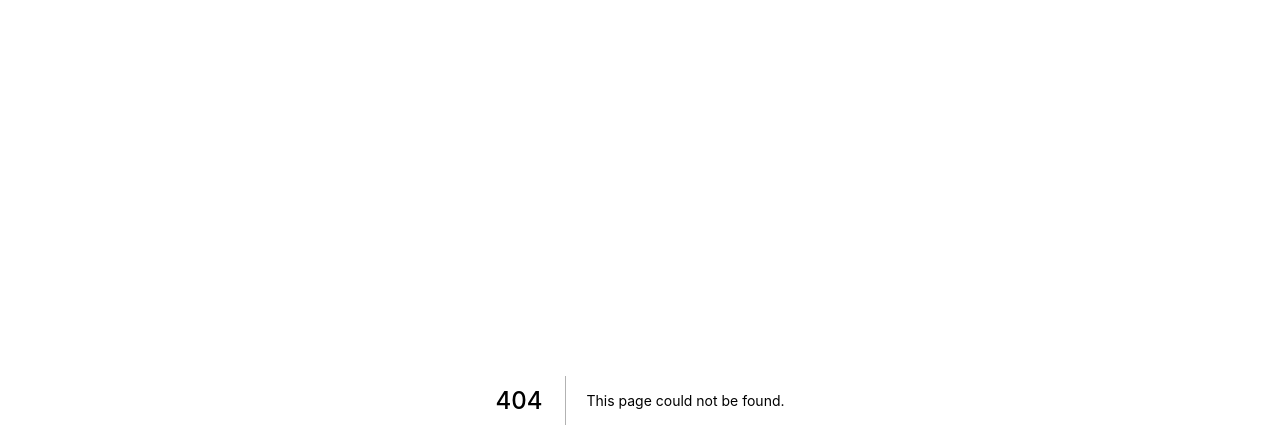
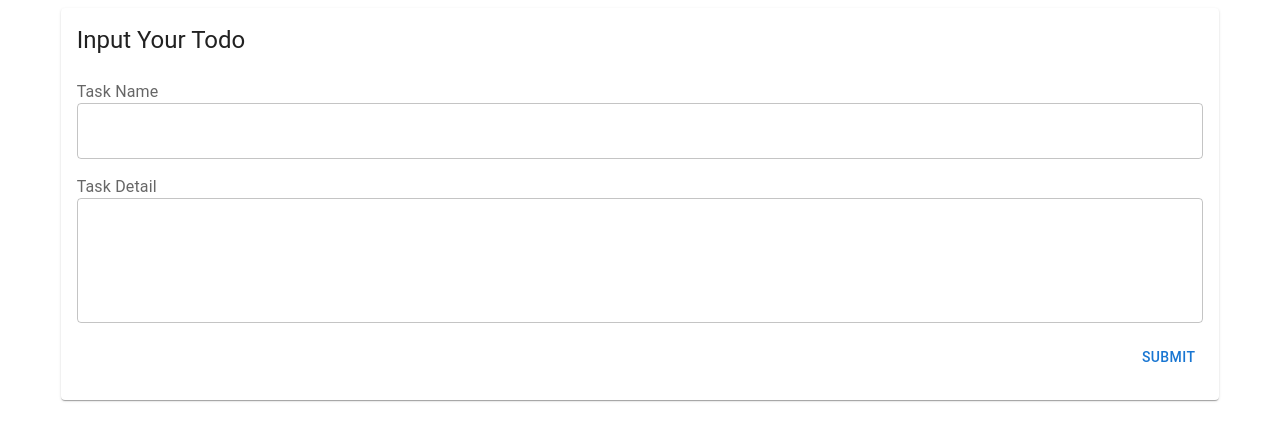
Before and after one commit to sonarAIT/react-todolist, a Next.js app: page /TodoInput in a window 1280 px wide. Before the commit this address had no page. Shown: the top 448 px of the page. Built offline with nearby package versions, Linux system fonts and the light colour scheme.

Commit message:
feat: TodoInput ui

```diff
--- /dev/null
+++ b/pages/TodoInput.tsx
@@ -0,0 +1,63 @@
+import type { NextComponentType } from "next";
+import Grid from "@mui/material/Grid";
+import Card from "@mui/material/Card";
+import CardContent from "@mui/material/CardContent";
+import Typography from "@mui/material/Typography";
+import InputLabel from "@mui/material/InputLabel";
+import TextField from "@mui/material/TextField";
+import Button from "@mui/material/Button";
+
+const TodoInput: NextComponentType = () => {
+    return (
+        <Grid container justifyContent="center">
+            <Grid item xs={11}>
+                <Card>
+                    <CardContent>
+                        <Grid container rowSpacing={2}>
+                            <Grid item xs={12}>
+                                <Typography
+                                    gutterBottom
+                                    variant="h5"
+                                    component="div"
+                                >
+                                    Input Your Todo
+                                </Typography>
+                            </Grid>
+
+                            <Grid item xs={12}>
+                                <InputLabel htmlFor="task-name">
+                                    Task Name
+                                </InputLabel>
+                                <TextField
+                                    id="task-name"
+                                    variant="outlined"
+                                    fullWidth
+                                />
+                            </Grid>
+
+                            <Grid item xs={12}>
+                                <InputLabel htmlFor="task-detail">
+                                    Task Detail
+                                </InputLabel>
+                                <TextField
+                                    id="task-detail"
+                                    multiline
+                                    rows={4}
+                                    fullWidth
+                                />
+                            </Grid>
+
+                            <Grid item xs={12}>
+                                <Grid container justifyContent="right">
+                                    <Button>Submit</Button>
+                                </Grid>
+                            </Grid>
+                        </Grid>
+                    </CardContent>
+                </Card>
+            </Grid>
+        </Grid>
+    );
+};
+
+export default TodoInput;
```
Also changed, not shown: pages/index.tsx (+14 -1 lines).
